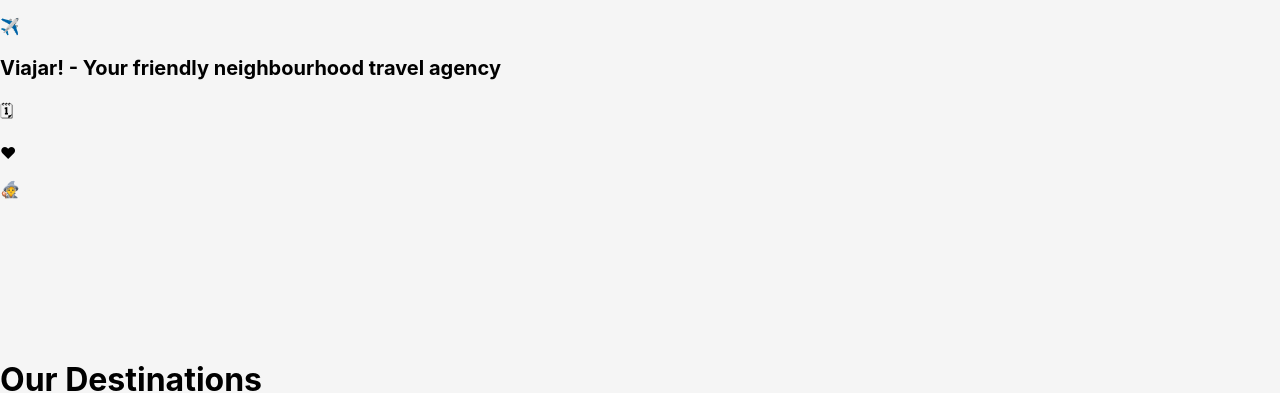
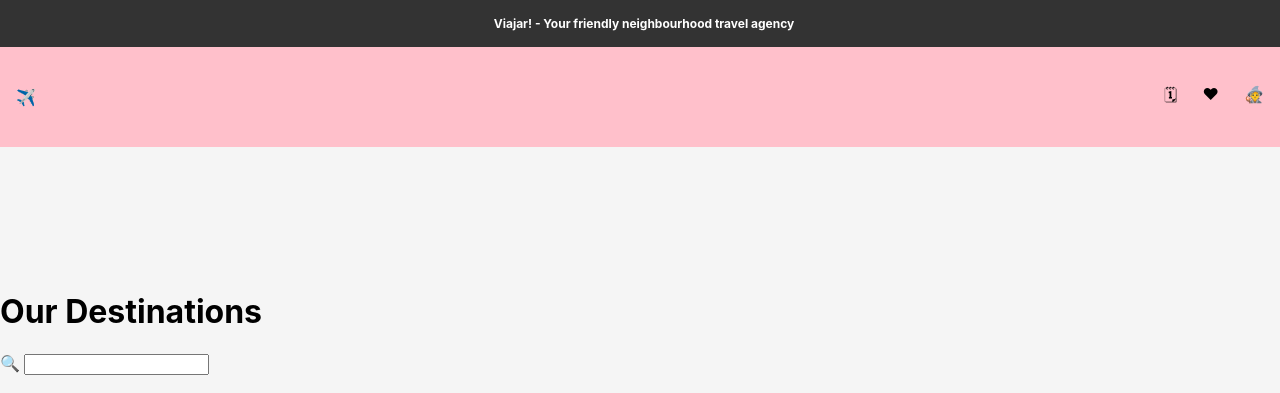
Before and after one commit to David-L-R/flexbox-training, a React (Create React App) app: page / in a window 1280 px wide. Shown: the top 393 px of the page. Built offline with nearby package versions, Linux system fonts and the light colour scheme.

Commit message:
initial example

```diff
--- a/src/App.css
+++ b/src/App.css
@@ -1,39 +1,114 @@
+html,
+body,
+#root,
+.App {
+  height: 100%;
+}
+
 .App {
   display: flex;
   flex-direction: column;
   background-color: #f5f5f5;
 }
 
+.flex {
+  display: flex;
+}
+
+.center {
+  align-items: center;
+  justify-content: center;
+}
+
+.page {
+  height: 100%;
+  width: 100%;
+  display: flex;
+}
+
+.main-container {
+  height: 100%;
+  background-color: red;
+  width: 50%;
+}
+
+.banner-text-container {
+  display: flex;
+  justify-content: center;
+  width: 100%;
+  padding: 4px;
+  background-color: #333;
+  color: white;
+  font-size: 12px;
+  font-weight: 700;
+}
+
+.navbar-link-container {
+  box-sizing: border-box;
+  display: flex;
+  justify-content: space-between;
+  padding: 0 16px;
+  height: 100px;
+  align-items: center;
+  background-color: pink;
+}
+
+.navbar-right {
+  display: flex;
+  width: 100px;
+  justify-content: space-between;
+}
+
+.square-container {
+  height: 100%;
+  width: 50%;
+  display: flex;
+  flex-direction: column;
+  flex-wrap: wrap-reverse;
+  justify-content: center;
+  align-items: center;
+}
+
+.square {
+  width: 100px;
+  height: 100px;
+}
+
 .displayDestinations {
-
+  display: flex;
+  flex-wrap: wrap;
 }
 
 .destinationCard {
+  width: 200px;
+  border: 1px solid black;
+  margin: 10px;
+}
 
+.destinationCard > img {
+  width: 100%;
+}
+
+.destination-card-text {
+  padding: 10px;
 }
 
 .destinationsTitle {
-
 }
 
 .banner {
-
 }
 
 .navbar {
-
 }
 
 .navbarRight {
-
 }
 
 .navbarIcon {
-
 }
 
 .footer {
-
 }
 
 /* this one is already addeed, it's for the animation */
--- a/src/App.js
+++ b/src/App.js
@@ -1,13 +1,15 @@
-import './App.css';
-import { Banner, Destinations, Footer, Navbar } from "./components";
+import "./App.css";
+import { Banner, Destinations, Footer, Navbar, Squares } from "./components";
 
 function App() {
   return (
-    <div className="App">
-      <Navbar/>
-      <Banner/>
-      <Destinations/>
-      <Footer/>
+    <div className='App'>
+      <Navbar />
+      <Banner />
+      <Destinations />
+      <Footer />
+
+      {/* <Squares /> */}
     </div>
   );
 }
--- a/src/components/Destinations.js
+++ b/src/components/Destinations.js
@@ -1,25 +1,34 @@
-import destinations from "../data/destinations.json"
+import destinations from "../data/destinations.json";
 
-export function Destinations(){
-
+export function Destinations() {
   return (
     <>
-      <div className="destinationsTitle">
-        <h1 style={{marginRight: "35%"}}>Our Destinations</h1>
-       <p> 🔍 <input type="search"/></p>
+      <div className='destinationsTitle'>
+        <h1 style={{ marginRight: "35%" }}>Our Destinations</h1>
+        <p>
+          {" "}
+          🔍 <input type='search' />
+        </p>
       </div>
       {!destinations && "Loading"}
-      <div className="displayDestinations">
-        {destinations.map(item => {
+      <div className='displayDestinations'>
+        {destinations.map((item) => {
           return (
-            <div className="destinationCard" key={item.id}>
-              <img src={item.imageUrl}/>
-              <h3>{item.title}</h3>
-              <p>{item.description}</p>
+            <div className='destinationCard' key={item.id}>
+              <img src={item.imageUrl} />
+              <div className='destination-card-text'>
+                <h3>{item.title}</h3>
+                <p>{item.description}</p>
+                <div>
+                  <img />
+                  <img />
+                  <img />
+                </div>
+              </div>
             </div>
-          )
+          );
         })}
       </div>
     </>
-  )
+  );
 }
--- a/src/components/Navbar.js
+++ b/src/components/Navbar.js
@@ -1,14 +1,17 @@
-export function Navbar(){
-
+export function Navbar() {
   return (
-    <div className="navbar">
-      <p>✈️</p>
-      <p style={{fontWeight: "bold", fontSize: "20px"}}>Viajar! - Your friendly neighbourhood travel agency</p>
-      <div className="navbarRight">
-        <p className="navbarIcon">🗓</p>
-        <p className="navbarIcon">♥</p>
-        <p className="navbarIcon">🧙</p>
+    <div className='navbar'>
+      <div className='banner-text-container'>
+        <p>Viajar! - Your friendly neighbourhood travel agency</p>
+      </div>
+      <div className='navbar-link-container'>
+        <p>✈️</p>
+        <div className='navbar-right'>
+          <p className='navbarIcon'>🗓</p>
+          <p className='navbarIcon'>♥</p>
+          <p className='navbarIcon'>🧙</p>
+        </div>
       </div>
     </div>
-  )
+  );
 }
--- /dev/null
+++ b/src/components/Squares.js
@@ -0,0 +1,36 @@
+export function Squares() {
+  const getRandomRGB = () => Math.floor(Math.random() * 255);
+
+  const getRandomColor = () => {
+    const red = getRandomRGB();
+    const green = getRandomRGB();
+    const blue = getRandomRGB();
+
+    return `rgb(${red}, ${green}, ${blue})`;
+  };
+
+  return (
+    <div className='page'>
+      <div className='square-container'>
+        <div
+          className='square'
+          style={{ backgroundColor: getRandomColor() }}
+        ></div>
+        <div
+          className='square'
+          style={{ backgroundColor: getRandomColor() }}
+        ></div>
+        <div
+          className='square'
+          style={{ backgroundColor: getRandomColor() }}
+        ></div>
+      </div>
+      <div className='main-container flex center'>
+        <div
+          className='square'
+          style={{ backgroundColor: getRandomColor() }}
+        ></div>
+      </div>
+    </div>
+  );
+}
--- a/src/components/index.js
+++ b/src/components/index.js
@@ -2,3 +2,4 @@ export * from "./Banner";
 export * from "./Destinations";
 export * from "./Footer";
 export * from "./Navbar";
+export * from "./Squares";
```
